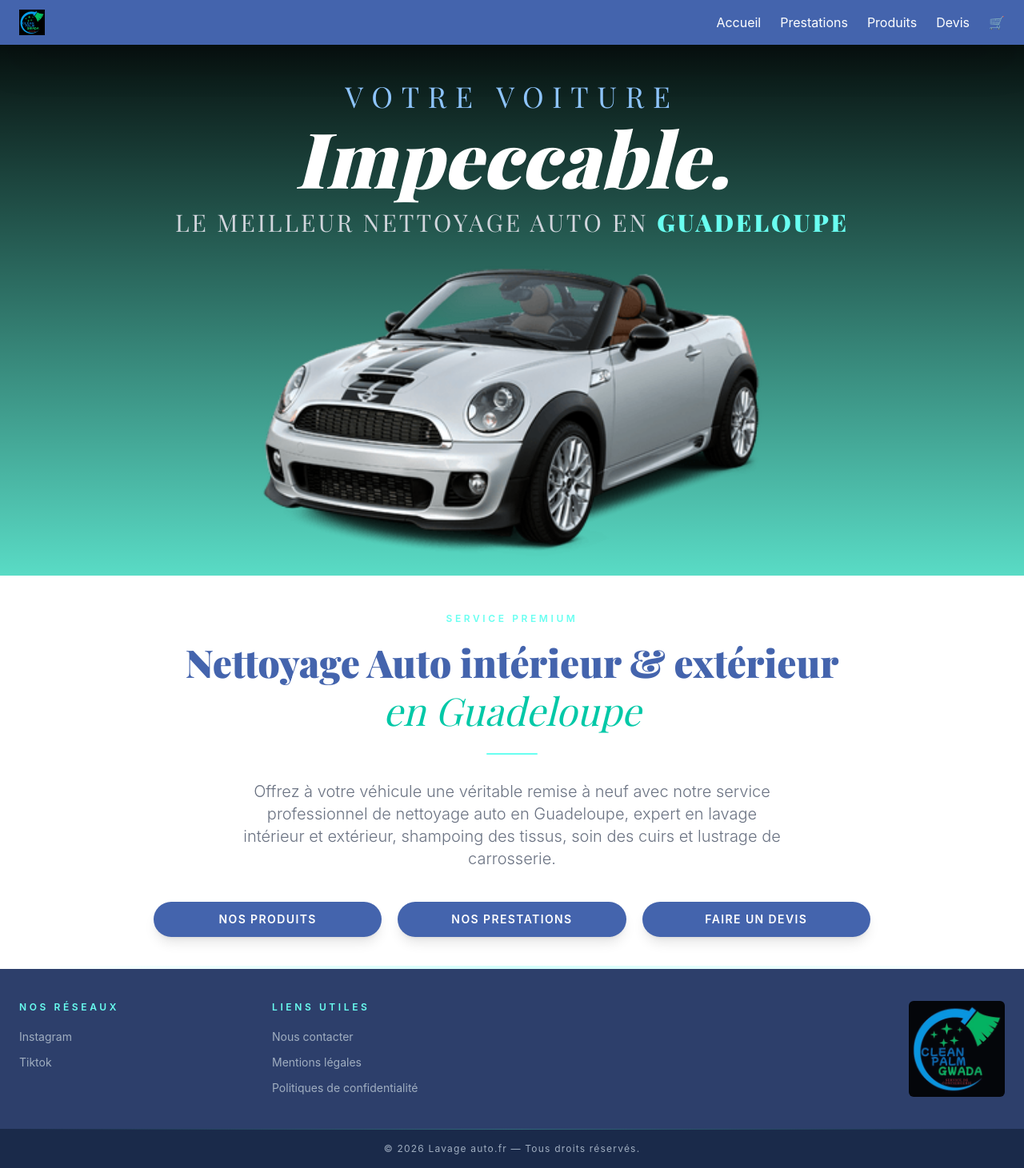
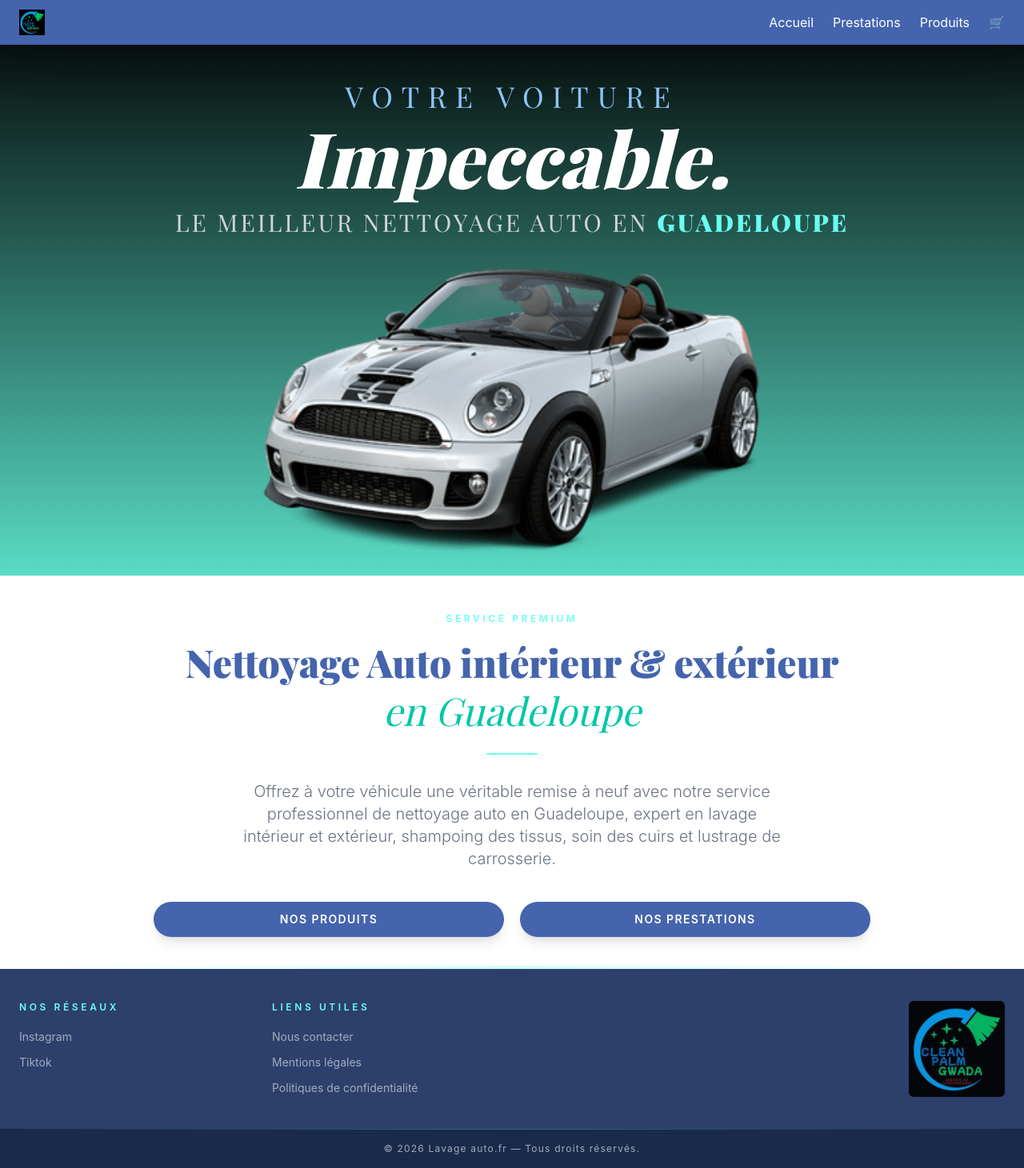
Before and after one commit to Sckertch/LavageAuto, a Vue app: page / in a window 1280 px wide. Shown: the whole page at 80% size. Built offline with nearby package versions, Linux system fonts and the light colour scheme; a web font is replaced by a local one.

Commit message:
feat: enhance navigation and layout in HomeView and ThePanierView components

```diff
--- a/src/components/ui/LinksNav.vue
+++ b/src/components/ui/LinksNav.vue
@@ -21,7 +21,6 @@ const navLinks = [
   { name: 'Accueil', path: '/' },
   { name: 'Prestations', path: '/prestations' },
   { name: 'Produits', path: '/produits' },
-  { name: 'Devis', path: '/' },
 ]
 </script>
 
--- a/src/router/index.ts
+++ b/src/router/index.ts
@@ -14,5 +14,11 @@ const routes: RouteRecordRaw[] = [
 const router = createRouter({
   history: createWebHistory(import.meta.env.BASE_URL),
   routes,
+  scrollBehavior(to, from, savedPosition) {
+    if (savedPosition) {
+      return savedPosition
+    }
+    return { top: 0 }
+  },
 })
 export default router
--- a/src/views/HomeView.vue
+++ b/src/views/HomeView.vue
@@ -57,14 +57,10 @@ import BoutonLien from '@/components/ui/BoutonLien.vue'
         soin des cuirs et lustrage de carrosserie.
       </h3>
       <div
-        class="grid gap-5 flex-wrap items-center grid-cols-1 sm:grid-cols-2 md:grid-cols-3 mt-10"
+        class="grid gap-5 flex-wrap items-center grid-cols-1 sm:grid-cols-2 mt-10"
       >
         <BoutonLien route="/produits">Nos produits</BoutonLien>
         <BoutonLien route="/prestations">Nos prestations</BoutonLien>
-        <BoutonLien
-          class="col-start-auto col-end-auto sm:col-start-1 sm:col-end-3 md:col-start-auto md:col-end-auto"
-          >Faire un devis</BoutonLien
-        >
       </div>
     </div>
 
--- a/src/views/ThePanierView.vue
+++ b/src/views/ThePanierView.vue
@@ -20,8 +20,9 @@ function requestDevis() {
     <div v-if="!panier.itemsDuPanier.length" class="text-center py-16 text-gray-400">
       <p class="text-5xl mb-4">🛒</p>
       <p class="text-lg font-light tracking-wide">Votre panier est vide.</p>
-      <div class="mt-6">
+      <div class="mt-6 grid md:grid-cols-2 gap-4">
         <BoutonLien route="/prestations">Voir nos prestations</BoutonLien>
+        <BoutonLien route="/produits">Voir nos produits</BoutonLien>
       </div>
     </div>
 
```
